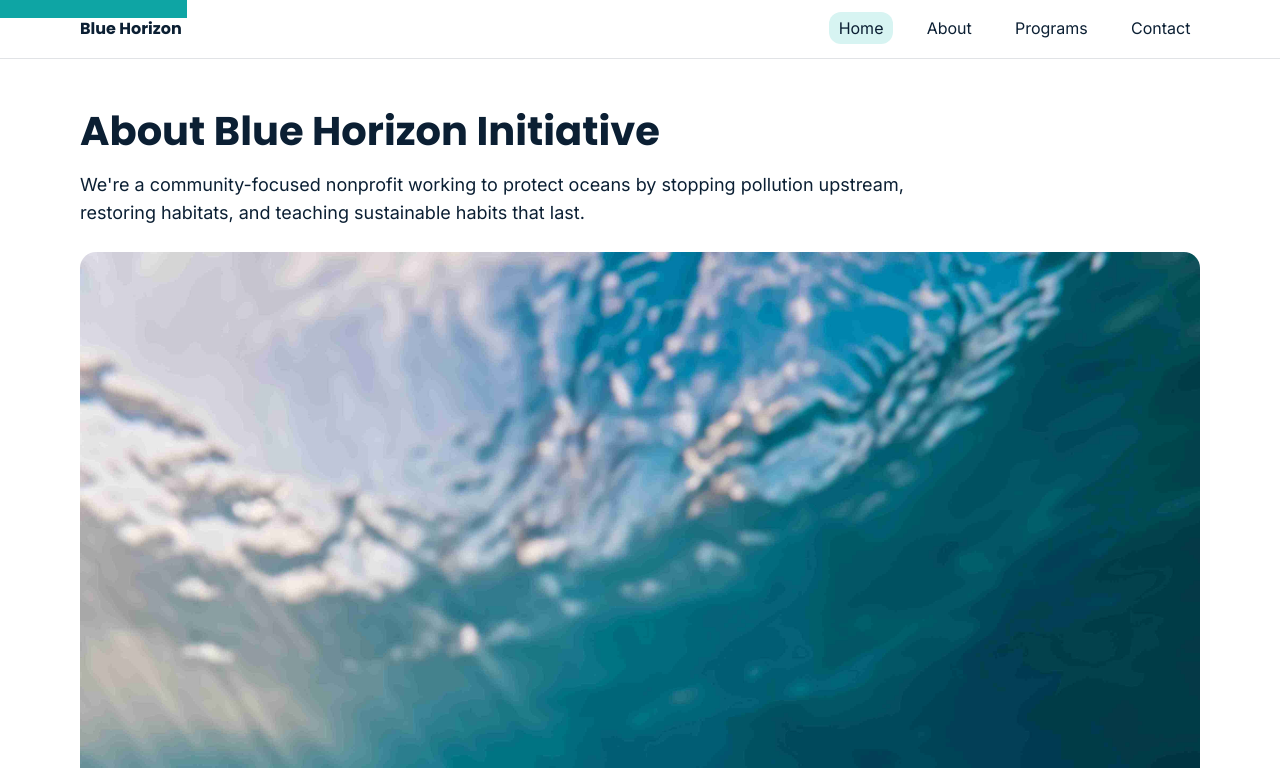
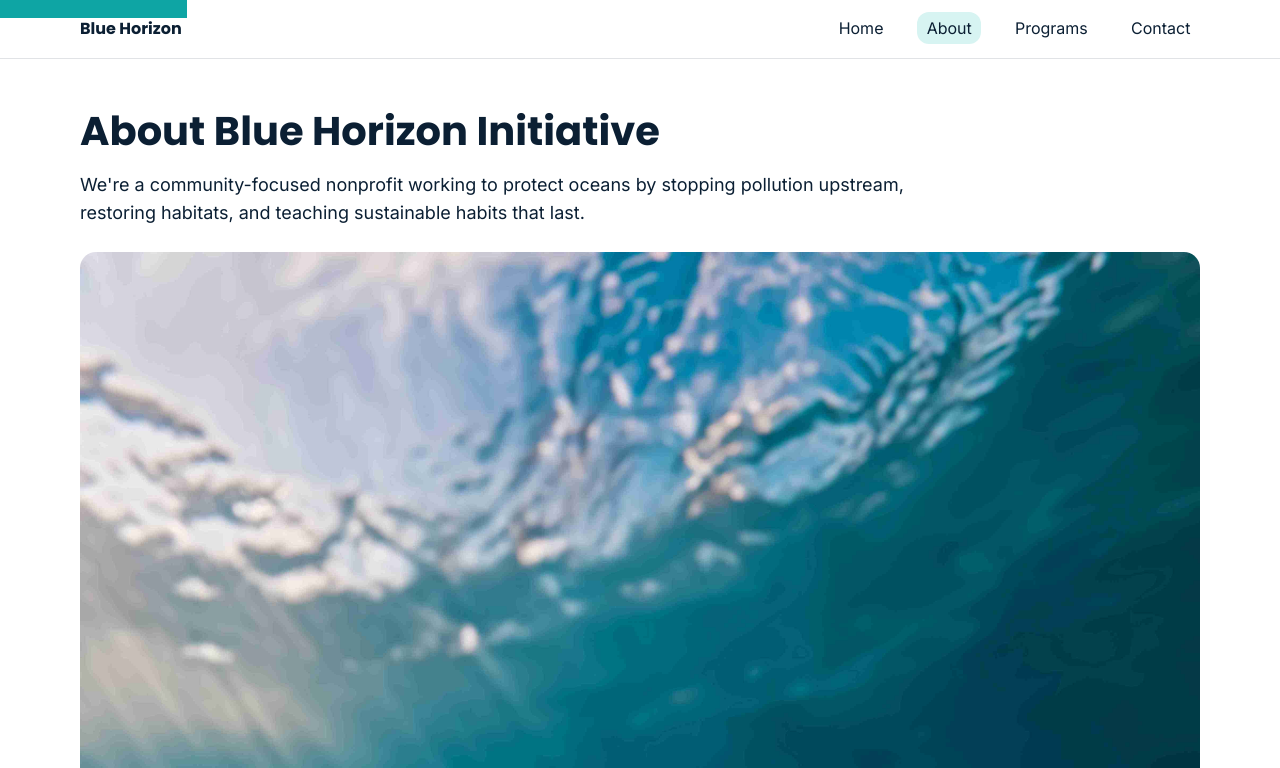
Before and after one commit to ashleycarranza98/blue-horizon, a plain HTML site: page about.html in a window 1280 px wide. Shown: the top 768 px of the page. Drawn offline with Linux system fonts and the light colour scheme.

Commit message:
Update about.html

```diff
--- a/about.html
+++ b/about.html
@@ -21,8 +21,8 @@
                     <a class="logo" href="index.html">Blue Horizon</a>
 
                     <ul class="nav-list">
-                        <li><a class="nav-link-current" href="index.html">Home</a></li>
-                        <li><a class="nav-link" href="about.html" aria-current="page">About</a></li>
+                        <li><a class="nav-link" href="index.html">Home</a></li>
+                        <li><a class="nav-link-current" href="about.html" aria-current="page">About</a></li>
                         <li><a class="nav-link" href="programs.html">Programs</a></li>
                         <li><a class="nav-link" href="contact.html">Contact</a></li>
                     </ul>
@@ -158,4 +158,5 @@
             </div>
         </footer>
     </body>
+
 </html>
```
